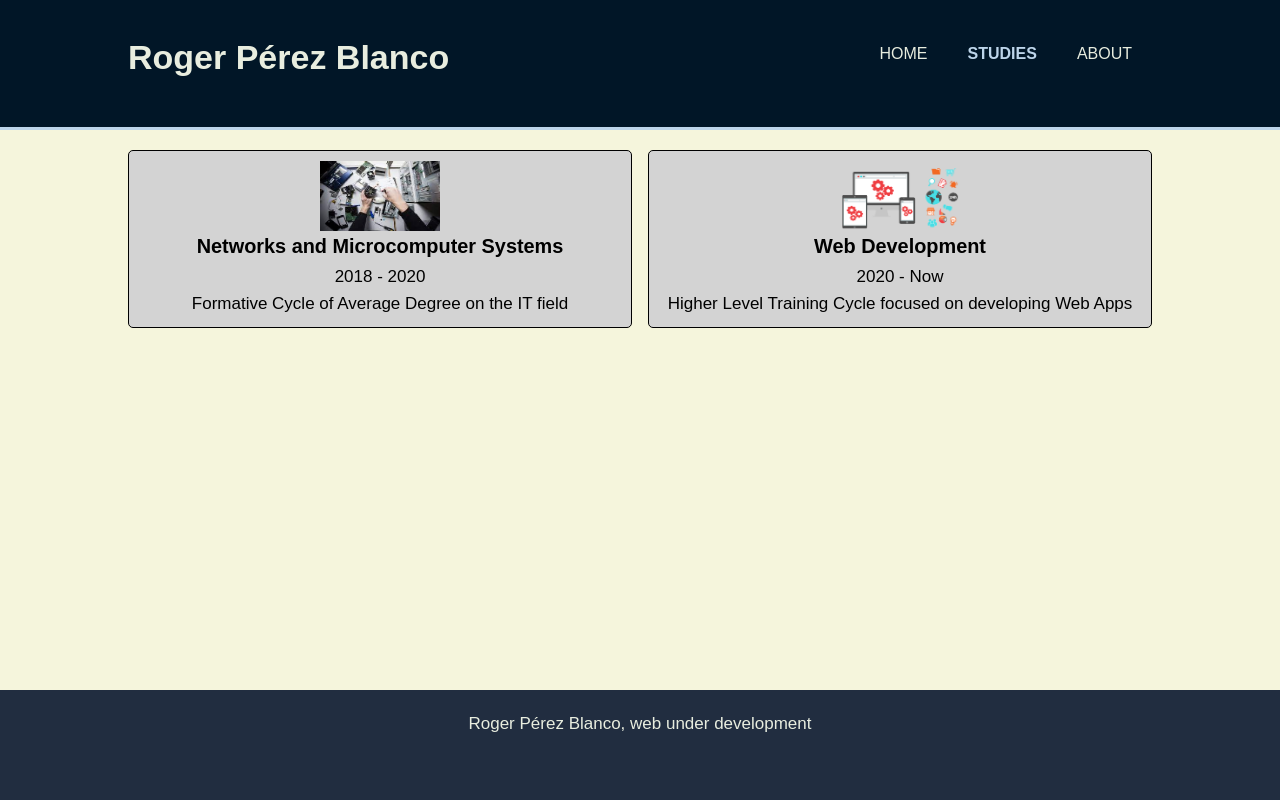
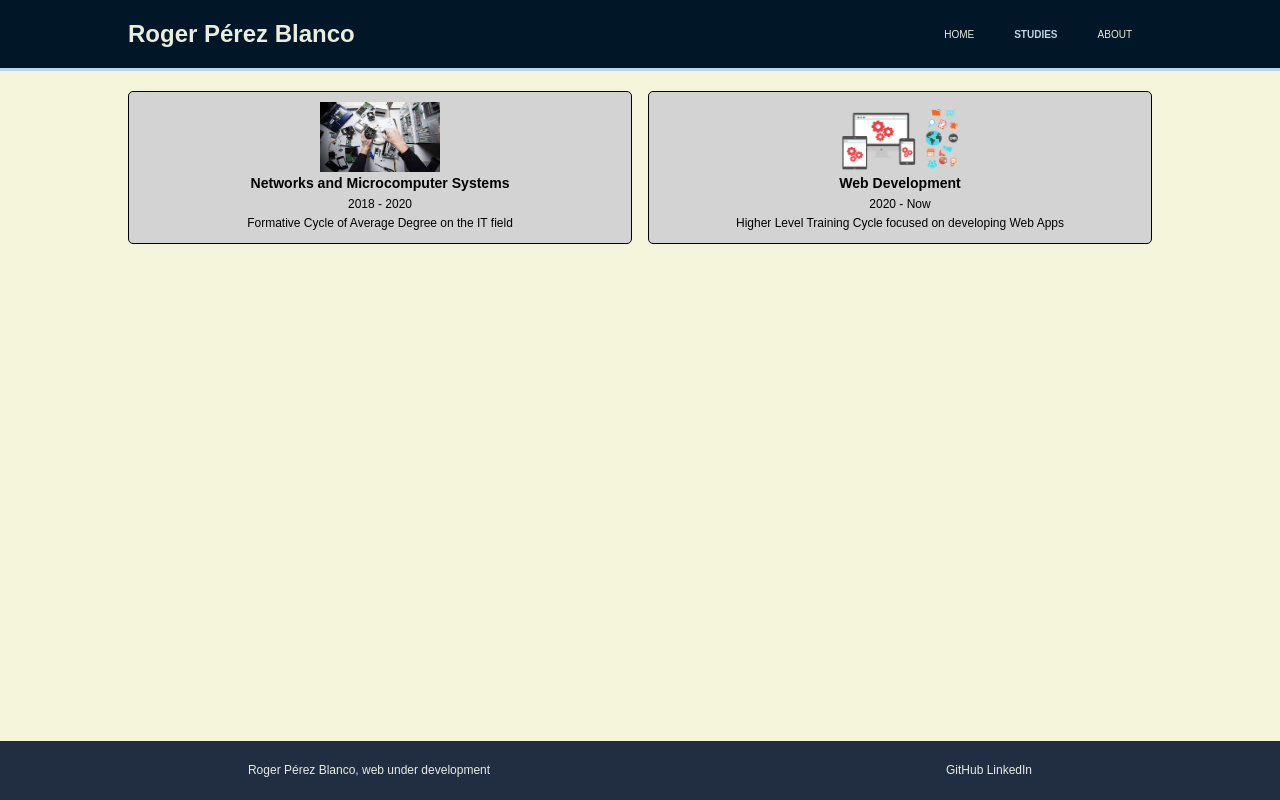
Before and after one commit to rogerpb98/rogerpb98.github.io, a plain HTML site: page studies.html in a window 1280 px wide. Drawn offline with Linux system fonts and the light colour scheme; a script that the page names is missing.

Commit message:
mobile compatible

```diff
--- a/css/styles.css
+++ b/css/styles.css
@@ -6,7 +6,7 @@
 body {
     margin: 0;
     font-family: Arial, Helvetica, sans-serif;
-    font-size: 17px;
+    font-size: 12px;
     line-height: 1.6;
 }
 
@@ -15,7 +15,6 @@ body {
     width: 80%;
     margin: auto;
     overflow: hidden;
-
 }
 ul {
     margin: 0;
@@ -46,17 +45,21 @@ a{
 header {
     background-color: #011627;
     color: #e8eddf;
-    padding-top: 30px;
-    min-height: 70px;
+    padding-top: 15px;
+    padding-bottom: 15px;
     border-bottom: 3px #bdd5ea solid;
-    max-height: 140px;
-    flex-grow: 1;
+}
+
+header .container{
+    display: flex;
+    flex-direction: column;
+    align-items: center;
 }
 
 header a {
     color: #e8eddf;
     text-transform: uppercase;
-    font-size: 16px;
+    font-size: 10px;
 }
 
 header li {
@@ -65,17 +68,8 @@ header li {
     padding: 0 20px 0 20px; /* Top Right Bottom Left */
 }
 
-header #nom {
-    float: left;
-}
-
-header #nom h1 {
-    margin: 0;
-}
-
 header nav {
-    float: right;
-    margin-top: 10px;
+    padding-top: 10px;
 }
 
 header .current a{
@@ -88,14 +82,15 @@ header a:hover {
 
 /* Boxes */
 #boxes {
-    margin-top: 20px;
+    padding-top: 20px;
+    padding-bottom: 20px;
     flex-grow: 8;
 }
 
 #formacion {
     display: grid;
     grid-gap: 1rem;
-    grid-template-columns: repeat(auto-fit, minmax(250px, 1fr));
+    grid-template-columns: repeat(auto-fit, minmax(260px, 1fr));
 }
 
 #boxes h3, #boxes p {
@@ -111,9 +106,35 @@ header a:hover {
     border-radius: 5px;
 
     float: left;
-    min-width: 250px;
+    min-width: 230px;
     padding: 10px;
     text-align: center;
+}
+
+#boxes #test {
+    display: flex;
+    flex-direction: column;
+    justify-content: center;
+    align-items: center;
+    height: 50vh;
+}
+
+#boxes #test > a {
+    border: #011627 2px solid;
+    background-color: #bdd5ea;
+    border-radius: 5px;
+    padding: 5px;
+    margin: 5px;
+    width: 50px;
+    text-align: center;
+    text-decoration: none;
+    color: #000000;
+}
+
+#boxes #test > a:hover {
+    border: #bdd5ea 2px solid;
+    background-color: #011627;
+    color: #e8eddf;
 }
 
 #boxes .box img {
@@ -124,10 +145,22 @@ header a:hover {
 /* Footer */
 footer {
     padding: 20px;
-    margin-top: 20px;
     color: #e8eddf;
     background-color: #212d40;
     text-align: center;
-    max-height: 70px;
-    flex-grow: 1;
+
+    display: flex;
+    justify-content: space-around;
 }
+
+#redes a{
+    color: #e8eddf;
+}
+
+@media (min-width: 580px) {
+    header .container{
+        flex-direction: row;
+        justify-content: space-between;
+        align-items: stretch;
+    }
+}
--- a/studies.html
+++ b/studies.html
@@ -47,6 +47,10 @@
 
         <footer>
             <p>Roger Pérez Blanco, web under development</p>
+            <div id="redes">
+                <a href="https://github.com/rogerpb98">GitHub</a>
+                <a href="https://www.linkedin.com/in/rogerpb98/">LinkedIn</a>
+            </div>
         </footer>
     </div>
 </body>
```
Also changed, not shown: index.html (+11 -1 lines).
